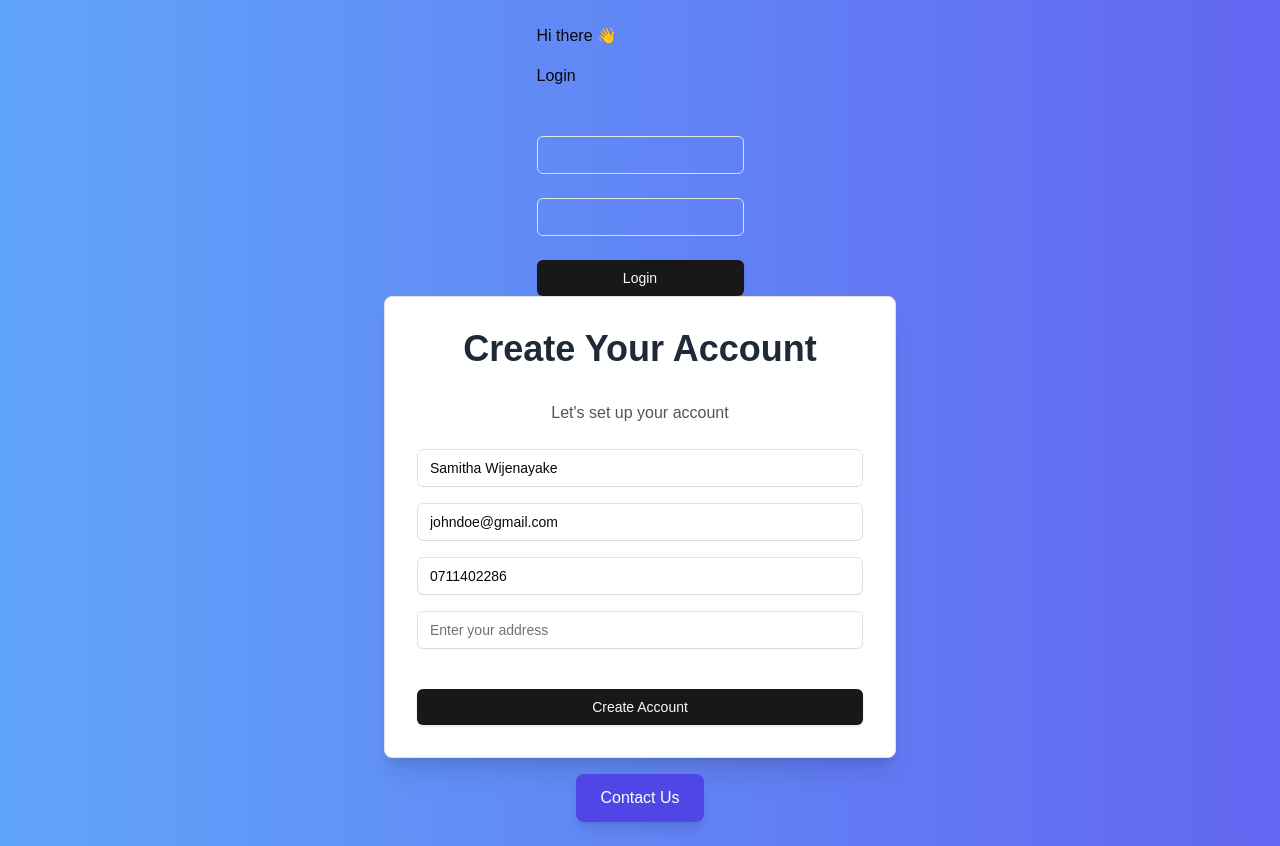
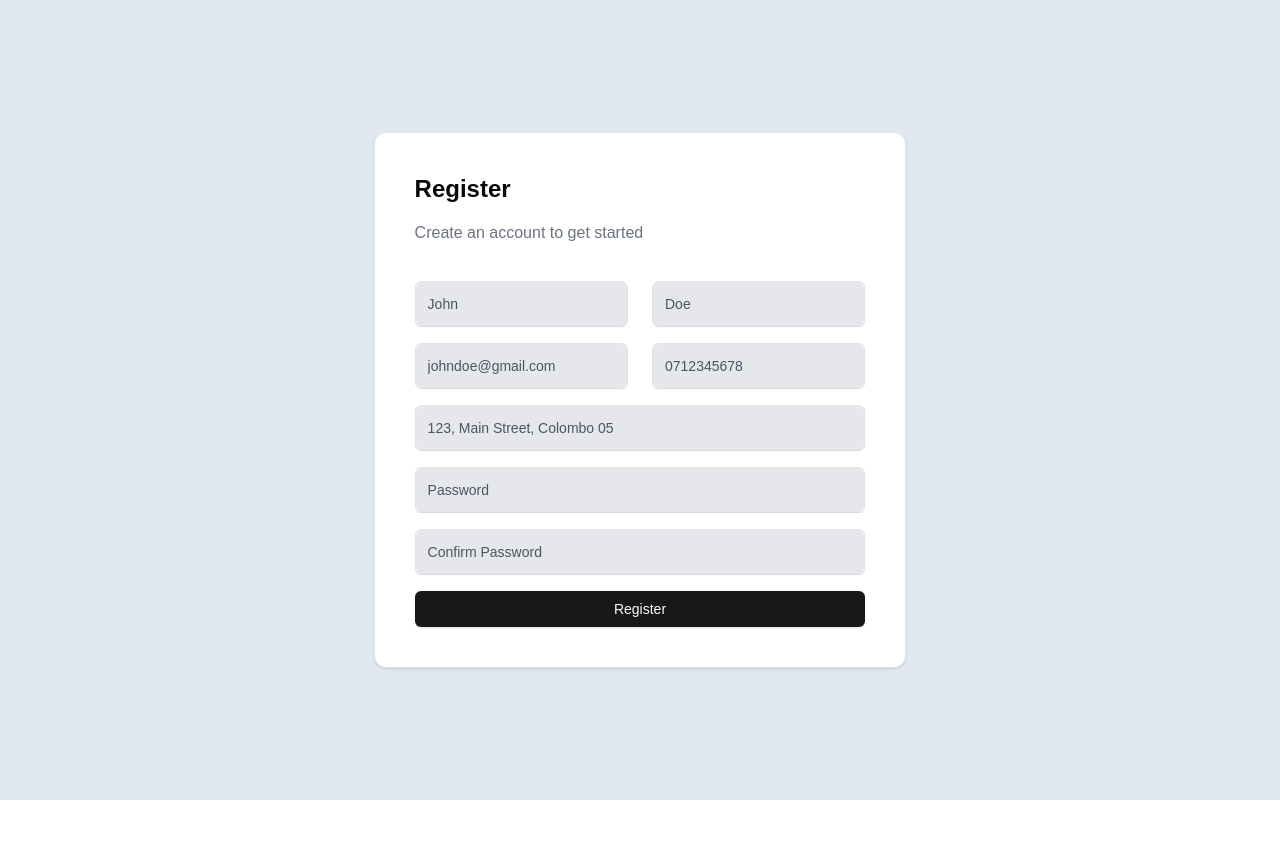
Before and after one commit to Team-DeltaX/ead-frontend, a Next.js app: page /auth in a window 1280 px wide. After the commit the page ends 800 px from the top, so only its background shows below. Built offline with nearby package versions, Linux system fonts and the light colour scheme.

Commit message:
create register page

```diff
--- a/app/(auth)/auth/page.tsx
+++ b/app/(auth)/auth/page.tsx
@@ -3,6 +3,7 @@ import RegisterForm from '@/components/forms/RegistrationForm';
 import { Card } from '@/components/ui/card';
 import { useRouter } from 'next/navigation';
 import LoginForm from '@/components/forms/LoginForm';
+import RegistrationForm from '@/components/forms/RegistrationForm';
 
 import React from 'react'
 
@@ -18,22 +19,14 @@ const Page = () => {
   const router = useRouter();
 
   return (
-    <div className="min-h-screen flex flex-col items-center justify-center bg-gradient-to-r from-blue-400 to-indigo-500 p-6">
+    <div className="min-h-screen bg-slate-200 flex px-12 flex-col items-center justify-center">
 
-      <LoginForm />
+      {/* <LoginForm /> */}
+      <Card className='w-full md:w-[45%] p-10'>
 
-      <Card className="w-full max-w-lg bg-white rounded-lg shadow-xl p-8 mb-4">
-        <h1 className="text-4xl font-bold text-center text-gray-800 mb-8">
-          Create Your Account
-        </h1>
-        <RegisterForm user={user} />
+      <RegistrationForm />
       </Card>
-      <button
-        className="bg-indigo-600 text-white px-6 py-3 rounded-lg shadow-lg hover:bg-indigo-700 transition duration-300"
-        onClick={() => router.push("user/contactus")}
-      >
-        Contact Us
-      </button>
+
       {/* <Link href="user/contactus">contact</Link> */}
     </div>
   );
--- a/app/globals.css
+++ b/app/globals.css
@@ -78,3 +78,34 @@ body {
     @apply bg-background text-foreground;
   }
 }
+
+@layer utilities {
+  .shad-input-label {
+    @apply text-14-medium text-gray-700 !important;
+  }
+
+  .shad-input {
+    @apply bg-gray-200 placeholder:text-gray-600 border-gray-500 h-11 focus-visible:ring-0 focus-visible:ring-offset-0 !important;
+  }
+
+  .shad-input-icon {
+    @apply bg-gray-200 placeholder:text-gray-600 border-gray-500 h-11 focus-visible:ring-0 focus-visible:ring-offset-0 !important;
+  }
+
+  .shad-textArea {
+    @apply bg-gray-200 placeholder:text-gray-600 border-gray-600 focus-visible:ring-0 focus-visible:ring-offset-0 !important;
+  }
+
+}
+
+.PhoneInputInput {
+  outline: none;
+  margin-left: 4px;
+  background: #1a1d21;
+  font-size: 14px;
+  font-weight: 500;
+}
+
+.PhoneInputInput::placeholder {
+  color: #1a1d21;
+}
--- a/components/CustomFormFeild.tsx
+++ b/components/CustomFormFeild.tsx
@@ -1,10 +1,5 @@
-/* eslint-disable no-unused-vars */
-import { E164Number } from "libphonenumber-js/core";
 import Image from "next/image";
 import { Control } from "react-hook-form";
-import PhoneInput from "react-phone-number-input";
-
-import { Checkbox } from "./ui/checkbox";
 import {
   FormControl,
   FormField,
@@ -19,7 +14,6 @@ import { Textarea } from "./ui/textarea";
 export enum FormFieldType {
   INPUT = "input",
   TEXTAREA = "textarea",
-  PHONE_INPUT = "phoneInput",
   SELECT = "select",
   SKELETON = "skeleton",
 }
@@ -27,6 +21,7 @@ export enum FormFieldType {
 interface CustomProps {
   control: Control<any>;
   name: string;
+  type?: string;
   label?: string;
   placeholder?: string;
   iconSrc?: string;
@@ -57,6 +52,8 @@ const RenderInput = ({ field, props }: { field: any; props: CustomProps }) => {
             <Input
               placeholder={props.placeholder}
               {...field}
+              type={props.type}
+              autoComplete="off"
               className="shad-input border-0"
             />
           </FormControl>
@@ -73,21 +70,6 @@ const RenderInput = ({ field, props }: { field: any; props: CustomProps }) => {
           />
         </FormControl>
       );
-    case FormFieldType.PHONE_INPUT:
-      return (
-        <FormControl>
-          <PhoneInput
-            defaultCountry="US"
-            placeholder={props.placeholder}
-            international
-            withCountryCallingCode
-            value={field.value as E164Number | undefined}
-            onChange={field.onChange}
-            className="input-phone"
-          />
-        </FormControl>
-      );
-
 
     case FormFieldType.SELECT:
       return (
--- a/components/forms/LoginForm.tsx
+++ b/components/forms/LoginForm.tsx
@@ -13,21 +13,21 @@ const LoginForm = () => {
     const router = useRouter();
     const [isLoading, setIsLoading] = useState(false);
 
-    const UserFormValidation = z.object({
+    const UserLoginFormValidation = z.object({
         email: z.string().email("Invalid email address"),
         password: z.string().min(8, "Password must be at least 8 characters"),
     });
 
 
-    const form = useForm<z.infer<typeof UserFormValidation>>({
-        resolver: zodResolver(UserFormValidation),
+    const form = useForm<z.infer<typeof UserLoginFormValidation>>({
+        resolver: zodResolver(UserLoginFormValidation),
         defaultValues: {
             email: "",
             password: "",
         },
     });
 
-    const onSubmit = async (values: z.infer<typeof UserFormValidation>) => {
+    const onSubmit = async (values: z.infer<typeof UserLoginFormValidation>) => {
         setIsLoading(true);
 
         try {
--- a/components/forms/RegistrationForm.tsx
+++ b/components/forms/RegistrationForm.tsx
@@ -33,112 +33,124 @@ const PatientFormDefaultValues = {
   confirmPassword: "",
 };
 
-const RegisterForm = ({
-  user,
-}: {
-  user: { $id: string; name: string; email: string; phone: string };
-}) => {
+const RegisterForm = () => {
   const router = useRouter();
   const [isLoading, setIsLoading] = useState(false);
 
-  const form = useForm<z.infer<typeof PatientFormValidation>>({
-    resolver: zodResolver(PatientFormValidation),
+  const UserRegisterFormValidation = z
+    .object({
+      firstName: z.string().nonempty("First name is required"),
+      lastName: z.string().nonempty("Last name is required"),
+      email: z.string().email("Invalid email").nonempty("Email is required"),
+      phone: z
+        .string()
+        .nonempty("Phone number is required")
+        .regex(/^0\d{9}$/, "Phone number must start with 0 and have exactly 10 digits"),
+      address: z.string().nonempty("Address is required"),
+      password: z.string().min(6, "Password must be at least 6 characters long"),
+      confirmPassword: z.string().min(6, "Please confirm your password"),
+    })
+    .refine((data) => data.password === data.confirmPassword, {
+      message: "Passwords must match",
+      path: ["confirmPassword"],
+    });
+
+
+
+  const form = useForm<z.infer<typeof UserRegisterFormValidation>>({
+    resolver: zodResolver(UserRegisterFormValidation),
     defaultValues: {
-      ...PatientFormDefaultValues,
-      name: user.name,
-      email: user.email,
-      phone: user.phone,
+      firstName: "",
+      lastName: "",
+      email: "",
+      phone: "",
+      address: "",
+      password: "",
+      confirmPassword: "",
     },
   });
 
-  const { errors } = form.formState;
+  const onSubmit = async (values: z.infer<typeof UserRegisterFormValidation>) => {
+    setIsLoading(true);
 
-  const onSubmit = async (values: z.infer<typeof PatientFormValidation>) => {
-    setIsLoading(true);
     try {
-      const newUser = {
-        userId: user.$id,
-        ...values,
+      const user = {
+
+        email: values.email,
+        password: values.password
       };
-
-      console.log("User registered:", newUser);
 
 
     } catch (error) {
-      console.error("Registration failed:", error);
-    } finally {
+      console.log(error);
+    }
+
     setIsLoading(false);
-    }
   };
 
   return (
     <Form {...form}>
-      <form
-        onSubmit={form.handleSubmit(onSubmit)}
-        className="flex flex-col space-y-6"
-      >
-        {/* Form Header */}
-        <div className="space-y-1 text-center">
-          <p className="text-gray-600">Let's set up your account</p>
-        </div>
-
-        {/* Personal Information */}
-        <section className="space-y-4">
+      <form onSubmit={form.handleSubmit(onSubmit)} className="flex flex-col space-y-4 w-full">
+        <section className="mb-5 space-y-4">
+          <h1 className="text-2xl font-semibold">Register</h1>
+          <p className="text-gray-500">Create an account to get started</p>
+        </section>
+        <div className="flex flex-row space-x-6">
           <CustomFormField
+            name="firstName"
+            control={form.control}
             fieldType={FormFieldType.INPUT}
-            control={form.control}
-            name="name"
-            placeholder="Enter your name"
-            icon={<FaUser className="text-blue-500" />}
-            error={errors.name?.message}
+            placeholder="John"
           />
           <CustomFormField
+            name="lastName"
+            control={form.control}
             fieldType={FormFieldType.INPUT}
+            placeholder="Doe"
+          />
+        </div>
+        <div className="flex flex-row space-x-6">
+          <CustomFormField
+            name="email"
             control={form.control}
-            name="email"
-            placeholder="Enter your email"
-            icon={<FaEnvelope className="text-blue-500" />}
-            error={errors.email?.message}
+            fieldType={FormFieldType.INPUT}
+            placeholder="johndoe@gmail.com"
           />
           <CustomFormField
             fieldType={FormFieldType.INPUT}
             control={form.control}
             name="phone"
-            placeholder="Enter your phone number"
-            icon={<FaPhoneAlt className="text-blue-500" />}
-            error={errors.phone?.message}
+            label="Phone Number"
+            placeholder="0712345678"
+          />
+        </div>
+        <CustomFormField
+          name="address"
+          control={form.control}
+          fieldType={FormFieldType.INPUT}
+          placeholder="123, Main Street, Colombo 05"
         />
         <CustomFormField
+          name="password"
+          control={form.control}
           fieldType={FormFieldType.INPUT}
-            control={form.control}
-            name="address"
-            placeholder="Enter your address"
-            icon={<FaMapMarkerAlt className="text-blue-500" />}
-            error={errors.address?.message}
+          placeholder="Password"
+          type="password"
         />
         <CustomFormField
-            fieldType={FormFieldType.PASSWORD}
+          name="confirmPassword"
           control={form.control}
-            name="password"
-            placeholder="Create a password"
-            icon={<FaLock className="text-blue-500" />}
-            error={errors.password?.message}
+          fieldType={FormFieldType.INPUT}
+          placeholder="Confirm Password"
+          type="password"
         />
-          <CustomFormField
-            fieldType={FormFieldType.PASSWORD}
-            control={form.control}
-            name="confirmPassword"
-            placeholder="Confirm your password"
-            icon={<FaLock className="text-blue-500" />}
-            error={errors.confirmPassword?.message}
-          />
-        </section>
 
-        {/* Submit Button */}
-        <SubmitButton isLoading={isLoading}>Create Account</SubmitButton>
+
+
+        <SubmitButton isLoading={isLoading}>Register</SubmitButton>
       </form>
     </Form>
-  );
+  )
 };
 
 export default RegisterForm;
--- a/package.json
+++ b/package.json
@@ -30,7 +30,6 @@
     "clsx": "^2.1.1",
     "embla-carousel-autoplay": "^8.3.1",
     "embla-carousel-react": "^8.3.1",
-    "libphonenumber-js": "^1.11.15",
     "lucide-react": "^0.453.0",
     "next": "^15.0.1",
     "react": "19.0.0-rc-69d4b800-20241021",
@@ -38,7 +37,6 @@
     "react-hook-form": "^7.53.2",
     "react-hot-toast": "^2.4.1",
     "react-icons": "^5.3.0",
-    "react-phone-number-input": "^3.4.9",
     "tailwind-merge": "^2.5.4",
     "tailwindcss-animate": "^1.0.7",
     "zod": "^3.23.8"
```
Also changed, not shown: services/auth.service.ts (added, +34 -0 lines), 1 other file (tests, documents, lock files or other folders). Lines whose indentation alone changed are shown as unchanged.
